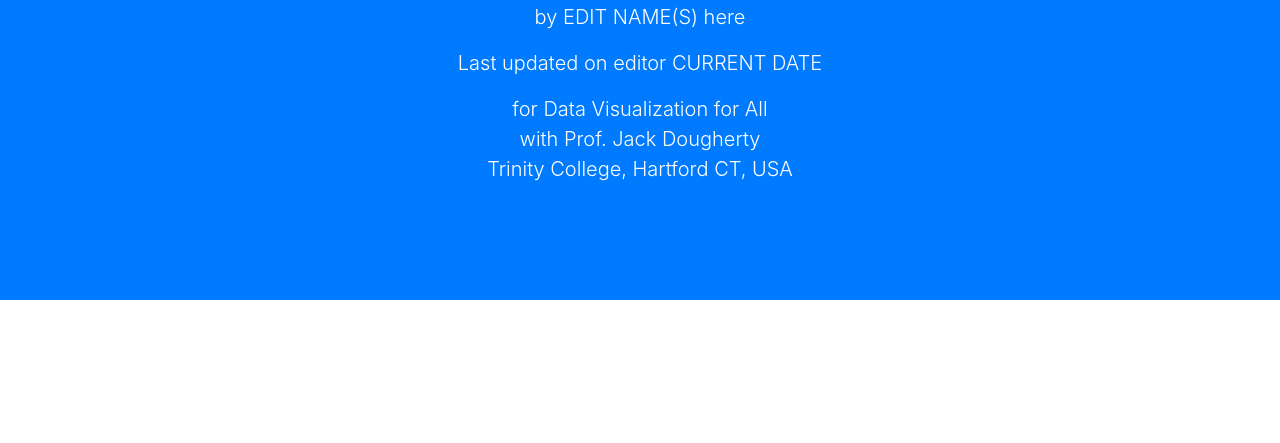
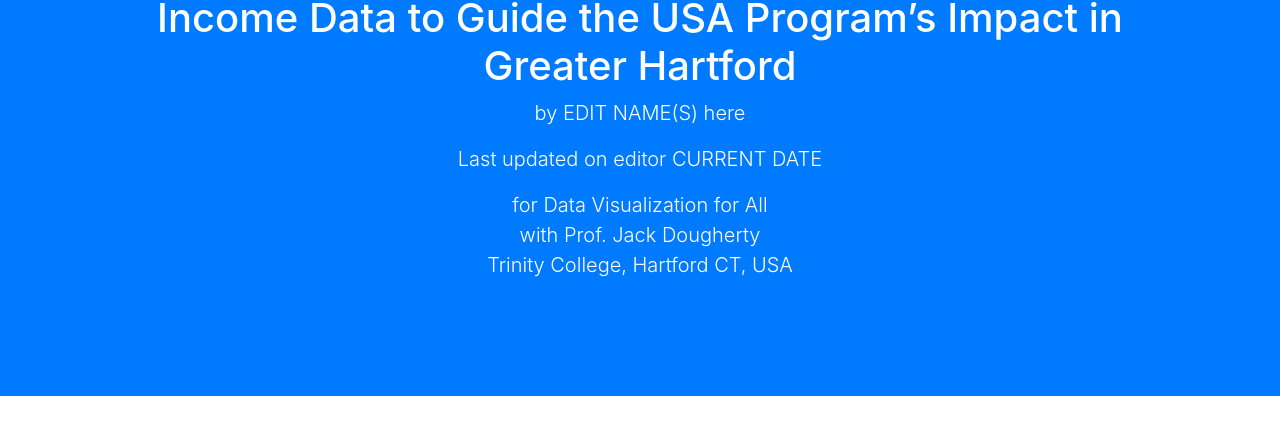
Before and after one commit to cmccarthy7/practice-story, a plain HTML site: page index.html in a window 1280 px wide. Shown: the part 210-653 px from the top of the page. Drawn offline with nearby package versions, Linux system fonts and the light colour scheme.

Commit message:
Update index.html

```diff
--- a/index.html
+++ b/index.html
@@ -53,7 +53,7 @@
 
   <header class="bg-primary text-white">
     <div class="container text-center">
-      <h1>EDIT TITLE here</h1>
+      <h1>Targeting Affordable Housing: Analyzing Eviction and Income Data to Guide the USA Program’s Impact in Greater Hartford</h1>
       <p class="lead">by EDIT NAME(S) here</p>
       <p class="lead">Last updated on editor CURRENT DATE</p>
       <p class="lead">for Data Visualization for All</br>with Prof. Jack Dougherty</br>Trinity College, Hartford CT, USA</p>
```
